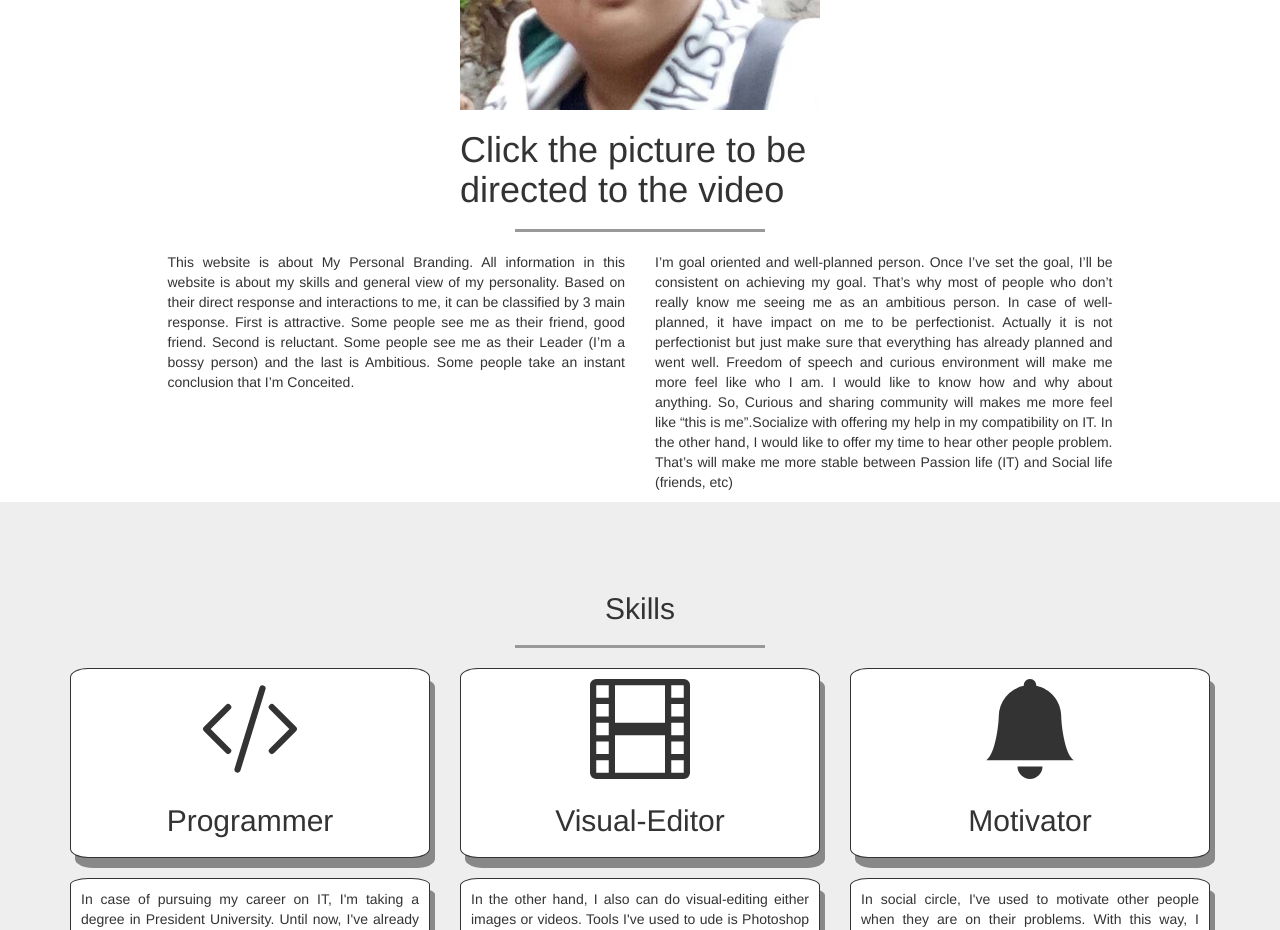
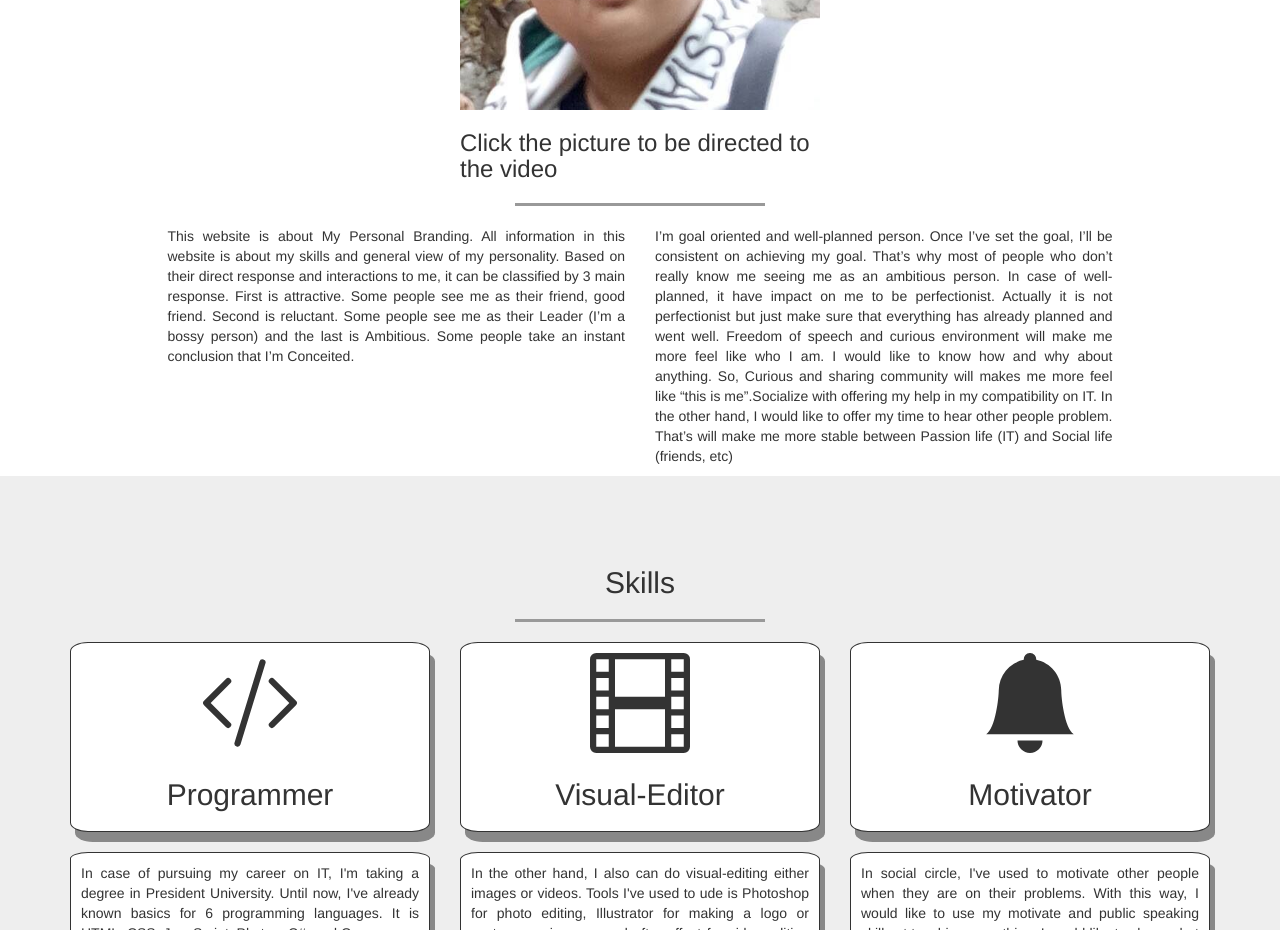
Before and after one commit to Chris1115/Personal_Branding, a plain HTML site: page index.html in a window 1280 px wide. Shown: the part 940-1870 px from the top of the page. Drawn offline with nearby package versions, Linux system fonts and the light colour scheme.

Commit message:
Update index.html

```diff
--- a/index.html
+++ b/index.html
@@ -74,7 +74,7 @@
         <div class="row">
           <div class="col-sm-4 col-sm-offset-4">
             <a href="https://youtu.be/J9SuIJ2pkh0"><img src="img/Profile.jpg" id="profPict"></a>
-            <h1> Click the picture to be directed to the video </h1>
+            <h3> Click the picture to be directed to the video </h3>
             <hr>
           </div>
         </div>
```
